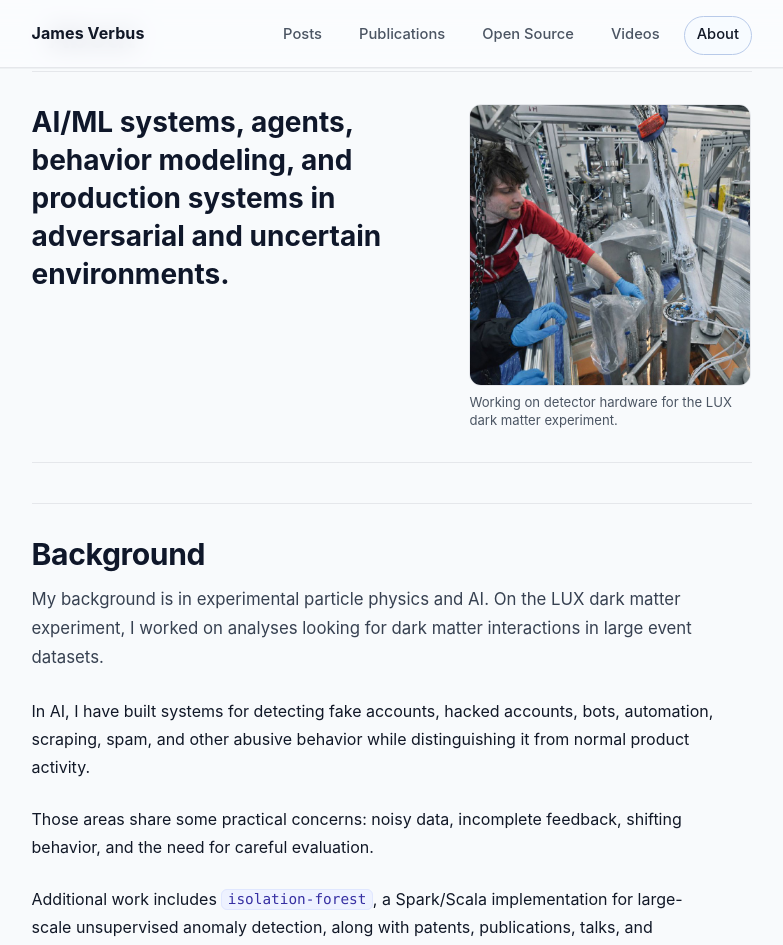
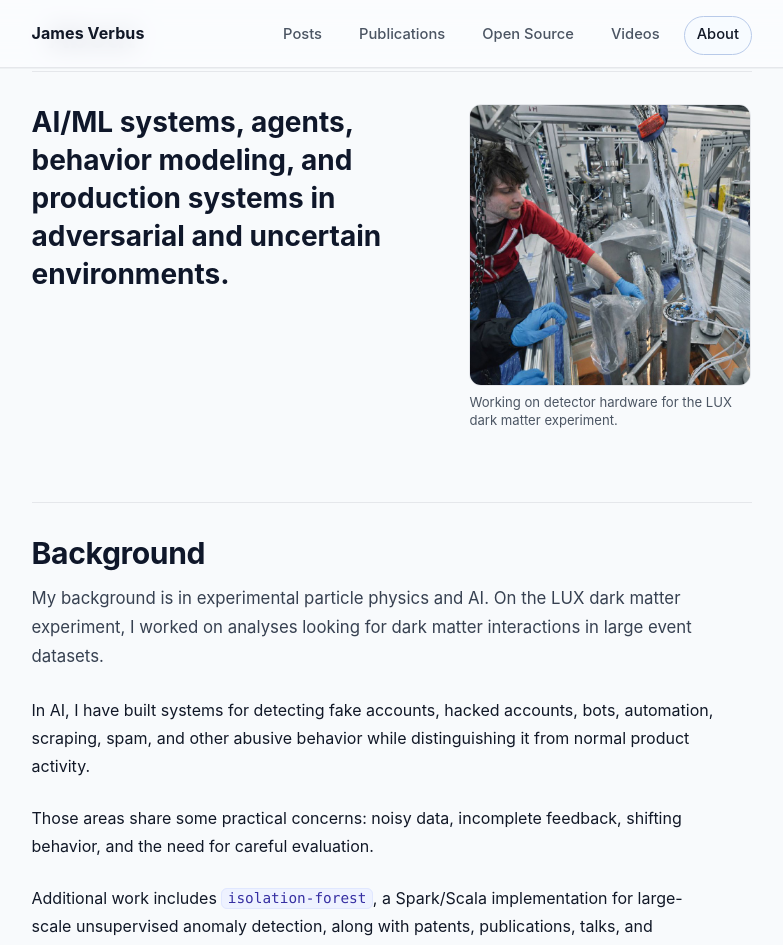
Before and after one commit to jverbus/jverbus.github.io, a Jekyll site: the page built from about.md, in a window 1280 px wide and 1400 px high, scrolled down 81 px. Shown: the top 945 px of the window, without its empty margins (241-1024 px from the left). Built offline with Jekyll 4.4.1, drawn with Linux system fonts in a browser that asks for light colours.

Commit message:
Remove extra about page divider

```diff
--- a/_includes/site/head.html
+++ b/_includes/site/head.html
@@ -160,6 +160,6 @@
 
   <meta name="theme-color" content="#0f172a">
   <link rel="icon" type="image/x-icon" href="{{ '/favicon.ico' | relative_url }}">
-  <link href="{{ '/assets/css/modern.css' | relative_url | escape }}?v=loop19" rel="stylesheet" media="all">
+  <link href="{{ '/assets/css/modern.css' | relative_url | escape }}?v=loop20" rel="stylesheet" media="all">
   <link rel="alternate" type="application/atom+xml" title="{{ site.title | escape }}" href="{{ '/atom.xml' | absolute_url | escape }}">
 </head>
--- a/assets/css/modern.css
+++ b/assets/css/modern.css
@@ -745,7 +745,6 @@ video {
   gap: var(--space-8);
   align-items: start;
   padding-bottom: var(--space-8);
-  border-bottom: 1px solid var(--border);
 }
 
 .about-lede {
```
